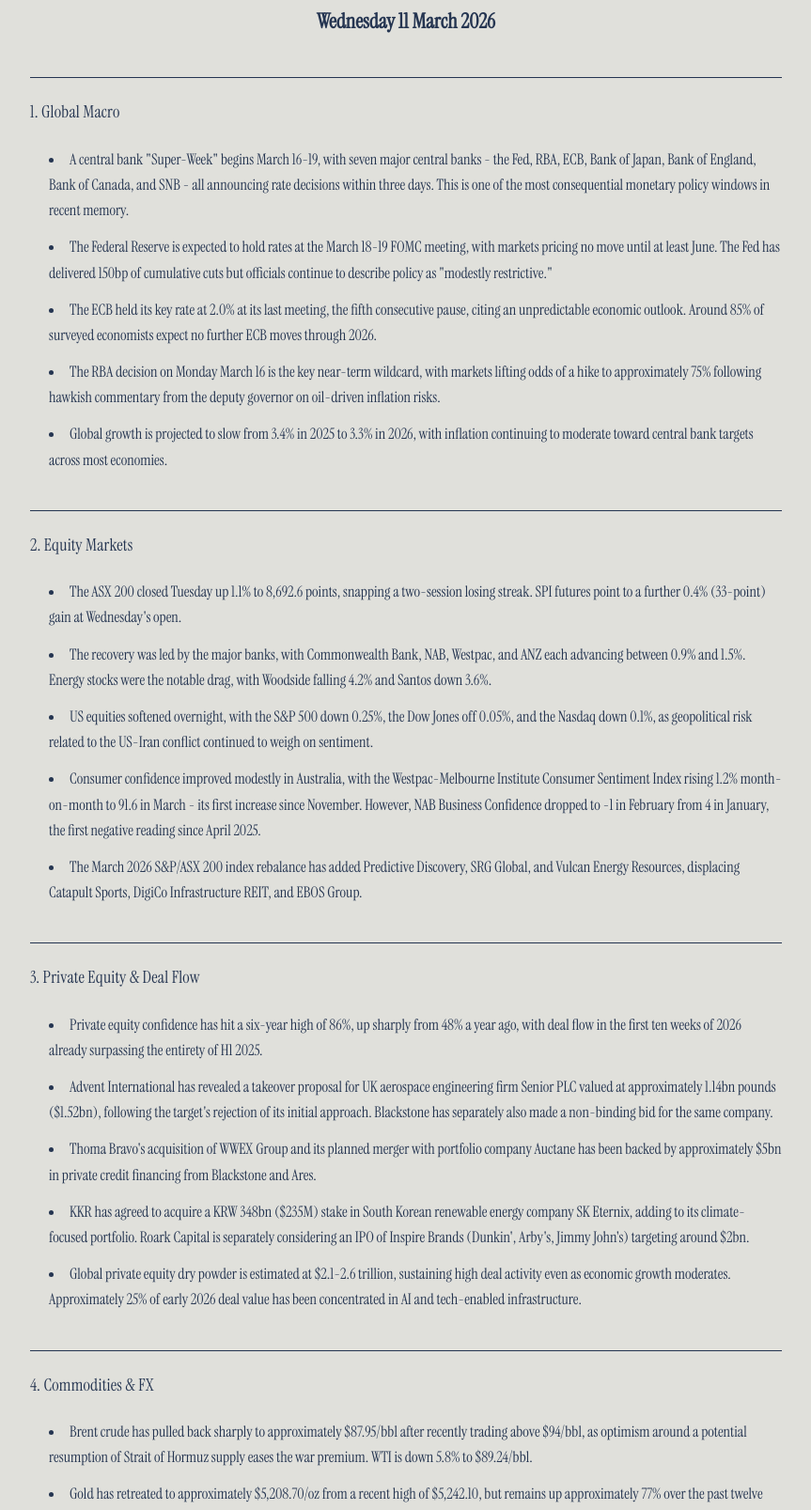
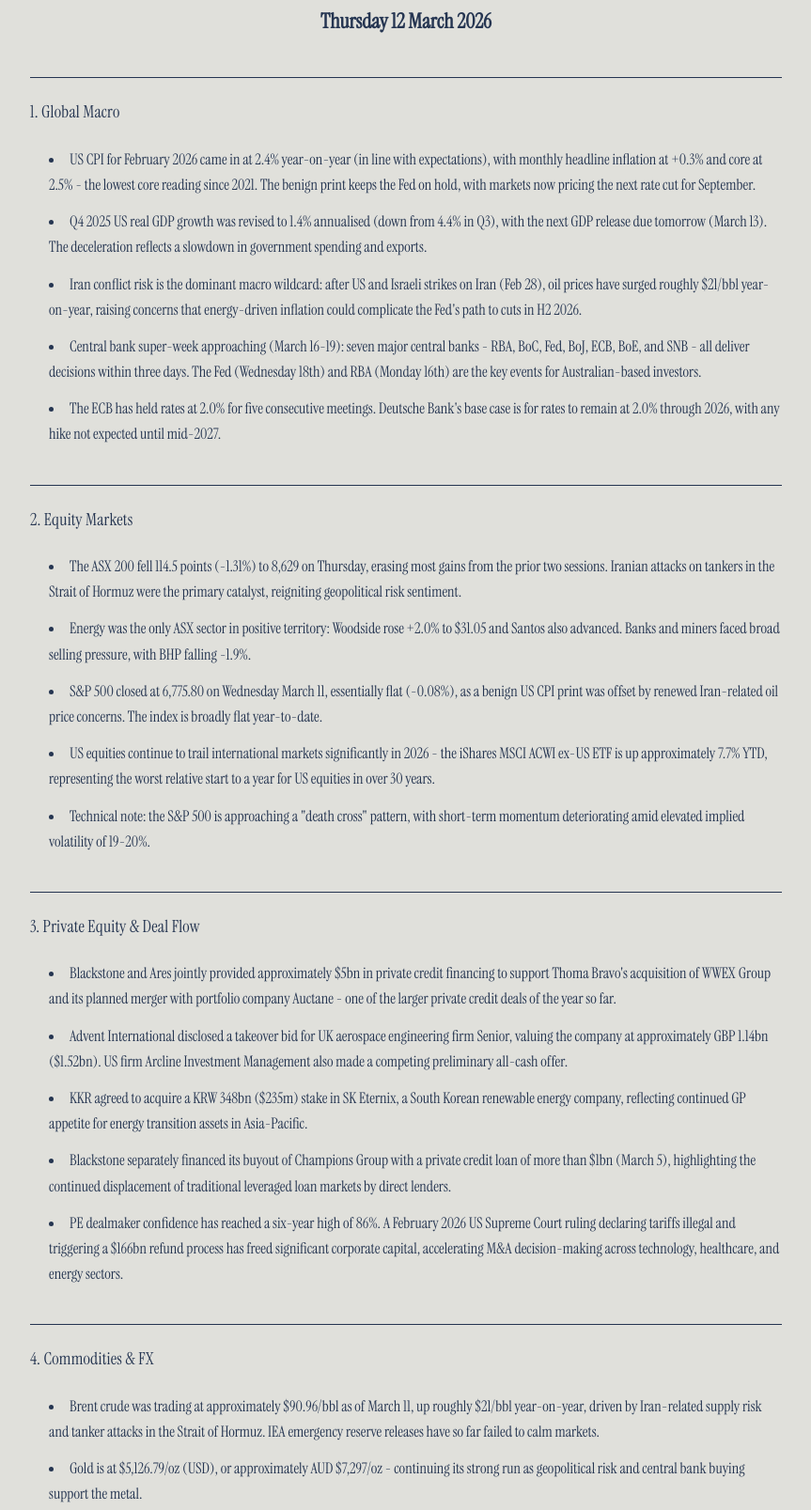
Before and after one commit to C-Murdoch/murdoch-capital-briefing, a website: page index.html in a window 1280 px wide. Shown: the part 313-1920 px from the top of the page at 94% size, without its empty margins (208-1071 px from the left). Drawn offline with Linux system fonts and the light colour scheme.

Commit message:
Briefing update 2026-03-12

```diff
--- a/index.html
+++ b/index.html
@@ -32,41 +32,41 @@
         </div>
         <!-- BRIEFING_CONTENT_START -->
         <div id="briefing-content">
-          <p><strong>Wednesday 11 March 2026</strong></p>
+          <p><strong>Thursday 12 March 2026</strong></p>
 <h2>1. Global Macro</h2>
 <ul>
-<li>A central bank "Super-Week" begins March 16-19, with seven major central banks - the Fed, RBA, ECB, Bank of Japan, Bank of England, Bank of Canada, and SNB - all announcing rate decisions within three days. This is one of the most consequential monetary policy windows in recent memory.</li>
-<li>The Federal Reserve is expected to hold rates at the March 18-19 FOMC meeting, with markets pricing no move until at least June. The Fed has delivered 150bp of cumulative cuts but officials continue to describe policy as "modestly restrictive."</li>
-<li>The ECB held its key rate at 2.0% at its last meeting, the fifth consecutive pause, citing an unpredictable economic outlook. Around 85% of surveyed economists expect no further ECB moves through 2026.</li>
-<li>The RBA decision on Monday March 16 is the key near-term wildcard, with markets lifting odds of a hike to approximately 75% following hawkish commentary from the deputy governor on oil-driven inflation risks.</li>
-<li>Global growth is projected to slow from 3.4% in 2025 to 3.3% in 2026, with inflation continuing to moderate toward central bank targets across most economies.</li>
+<li>US CPI for February 2026 came in at 2.4% year-on-year (in line with expectations), with monthly headline inflation at +0.3% and core at 2.5% - the lowest core reading since 2021. The benign print keeps the Fed on hold, with markets now pricing the next rate cut for September.</li>
+<li>Q4 2025 US real GDP growth was revised to 1.4% annualised (down from 4.4% in Q3), with the next GDP release due tomorrow (March 13). The deceleration reflects a slowdown in government spending and exports.</li>
+<li>Iran conflict risk is the dominant macro wildcard: after US and Israeli strikes on Iran (Feb 28), oil prices have surged roughly $21/bbl year-on-year, raising concerns that energy-driven inflation could complicate the Fed's path to cuts in H2 2026.</li>
+<li>Central bank super-week approaching (March 16-19): seven major central banks - RBA, BoC, Fed, BoJ, ECB, BoE, and SNB - all deliver decisions within three days. The Fed (Wednesday 18th) and RBA (Monday 16th) are the key events for Australian-based investors.</li>
+<li>The ECB has held rates at 2.0% for five consecutive meetings. Deutsche Bank's base case is for rates to remain at 2.0% through 2026, with any hike not expected until mid-2027.</li>
 </ul>
 <h2>2. Equity Markets</h2>
 <ul>
-<li>The ASX 200 closed Tuesday up 1.1% to 8,692.6 points, snapping a two-session losing streak. SPI futures point to a further 0.4% (33-point) gain at Wednesday's open.</li>
-<li>The recovery was led by the major banks, with Commonwealth Bank, NAB, Westpac, and ANZ each advancing between 0.9% and 1.5%. Energy stocks were the notable drag, with Woodside falling 4.2% and Santos down 3.6%.</li>
-<li>US equities softened overnight, with the S&amp;P 500 down 0.25%, the Dow Jones off 0.05%, and the Nasdaq down 0.1%, as geopolitical risk related to the US-Iran conflict continued to weigh on sentiment.</li>
-<li>Consumer confidence improved modestly in Australia, with the Westpac-Melbourne Institute Consumer Sentiment Index rising 1.2% month-on-month to 91.6 in March - its first increase since November. However, NAB Business Confidence dropped to -1 in February from 4 in January, the first negative reading since April 2025.</li>
-<li>The March 2026 S&amp;P/ASX 200 index rebalance has added Predictive Discovery, SRG Global, and Vulcan Energy Resources, displacing Catapult Sports, DigiCo Infrastructure REIT, and EBOS Group.</li>
+<li>The ASX 200 fell 114.5 points (-1.31%) to 8,629 on Thursday, erasing most gains from the prior two sessions. Iranian attacks on tankers in the Strait of Hormuz were the primary catalyst, reigniting geopolitical risk sentiment.</li>
+<li>Energy was the only ASX sector in positive territory: Woodside rose +2.0% to $31.05 and Santos also advanced. Banks and miners faced broad selling pressure, with BHP falling -1.9%.</li>
+<li>S&amp;P 500 closed at 6,775.80 on Wednesday March 11, essentially flat (-0.08%), as a benign US CPI print was offset by renewed Iran-related oil price concerns. The index is broadly flat year-to-date.</li>
+<li>US equities continue to trail international markets significantly in 2026 - the iShares MSCI ACWI ex-US ETF is up approximately 7.7% YTD, representing the worst relative start to a year for US equities in over 30 years.</li>
+<li>Technical note: the S&amp;P 500 is approaching a "death cross" pattern, with short-term momentum deteriorating amid elevated implied volatility of 19-20%.</li>
 </ul>
 <h2>3. Private Equity &amp; Deal Flow</h2>
 <ul>
-<li>Private equity confidence has hit a six-year high of 86%, up sharply from 48% a year ago, with deal flow in the first ten weeks of 2026 already surpassing the entirety of H1 2025.</li>
-<li>Advent International has revealed a takeover proposal for UK aerospace engineering firm Senior PLC valued at approximately 1.14bn pounds ($1.52bn), following the target's rejection of its initial approach. Blackstone has separately also made a non-binding bid for the same company.</li>
-<li>Thoma Bravo's acquisition of WWEX Group and its planned merger with portfolio company Auctane has been backed by approximately $5bn in private credit financing from Blackstone and Ares.</li>
-<li>KKR has agreed to acquire a KRW 348bn ($235M) stake in South Korean renewable energy company SK Eternix, adding to its climate-focused portfolio. Roark Capital is separately considering an IPO of Inspire Brands (Dunkin', Arby's, Jimmy John's) targeting around $2bn.</li>
-<li>Global private equity dry powder is estimated at $2.1-2.6 trillion, sustaining high deal activity even as economic growth moderates. Approximately 25% of early 2026 deal value has been concentrated in AI and tech-enabled infrastructure.</li>
+<li>Blackstone and Ares jointly provided approximately $5bn in private credit financing to support Thoma Bravo's acquisition of WWEX Group and its planned merger with portfolio company Auctane - one of the larger private credit deals of the year so far.</li>
+<li>Advent International disclosed a takeover bid for UK aerospace engineering firm Senior, valuing the company at approximately GBP 1.14bn ($1.52bn). US firm Arcline Investment Management also made a competing preliminary all-cash offer.</li>
+<li>KKR agreed to acquire a KRW 348bn ($235m) stake in SK Eternix, a South Korean renewable energy company, reflecting continued GP appetite for energy transition assets in Asia-Pacific.</li>
+<li>Blackstone separately financed its buyout of Champions Group with a private credit loan of more than $1bn (March 5), highlighting the continued displacement of traditional leveraged loan markets by direct lenders.</li>
+<li>PE dealmaker confidence has reached a six-year high of 86%. A February 2026 US Supreme Court ruling declaring tariffs illegal and triggering a $166bn refund process has freed significant corporate capital, accelerating M&amp;A decision-making across technology, healthcare, and energy sectors.</li>
 </ul>
 <h2>4. Commodities &amp; FX</h2>
 <ul>
-<li>Brent crude has pulled back sharply to approximately $87.95/bbl after recently trading above $94/bbl, as optimism around a potential resumption of Strait of Hormuz supply eases the war premium. WTI is down 5.8% to $89.24/bbl.</li>
-<li>Gold has retreated to approximately $5,208.70/oz from a recent high of $5,242.10, but remains up approximately 77% over the past twelve months as safe-haven demand and central bank buying have driven a prolonged bull run.</li>
-<li>AUD/USD is trading at approximately 0.7175, up 0.78% on the session and 7.1% year-to-date, supported by rising rate hike expectations ahead of the March 16 RBA decision. The currency faces a near-term binary risk event from the RBA.</li>
-<li>Iron ore data is unavailable at time of publication - refer to SGX futures for the latest.</li>
+<li>Brent crude was trading at approximately $90.96/bbl as of March 11, up roughly $21/bbl year-on-year, driven by Iran-related supply risk and tanker attacks in the Strait of Hormuz. IEA emergency reserve releases have so far failed to calm markets.</li>
+<li>Gold is at $5,126.79/oz (USD), or approximately AUD $7,297/oz - continuing its strong run as geopolitical risk and central bank buying support the metal.</li>
+<li>AUD/USD appreciated to 0.7123, its highest level since February 2023, supported by a sharp repricing of RBA rate hike expectations. Markets now price approximately 75% probability of an RBA hike next week (up from under 30% earlier this week) and around 60bp of tightening for the remainder of 2026.</li>
+<li>Iron ore is trading at approximately USD $103.53/t (62% Fe, CFR China), with BHP's share price weakness today reflecting both the broader risk-off tone and commodity demand uncertainty tied to the Middle East conflict.</li>
 </ul>
 <h2>Key Themes for Today</h2>
-<p>The market is navigating a sharp reversion in oil prices as Middle East war premium fades, providing relief to equity sentiment but creating a complex read-through for the RBA's rate decision next Monday. With the central bank Super-Week just days away and PE deal momentum at multi-year highs, the dominant investor question is whether easing geopolitical risk and falling crude can offset persistent inflation concerns and sustain the current risk-on tone through what will be one of the most policy-dense weeks of the year.</p>
-<p><em>Briefing compiled by Murdoch Capital AI | 11 March 2026</em></p>
+<p>The Iran conflict is the dominant force across all asset classes today - lifting energy stocks and oil while weighing on risk assets, complicating the inflation outlook, and creating a headwind for the Fed's expected easing path. The imminent central bank super-week (March 16-19) adds a further layer of uncertainty, with the RBA decision particularly consequential for Australian investors given the sharp reversal in rate hike pricing; a hike next week, if delivered, would mark a meaningful shift in the domestic policy cycle at a time when global growth is slowing.</p>
+<p><em>Briefing compiled by Murdoch Capital AI | 12 March 2026</em></p>
         </div>
         <!-- BRIEFING_CONTENT_END -->
     </div>
```
